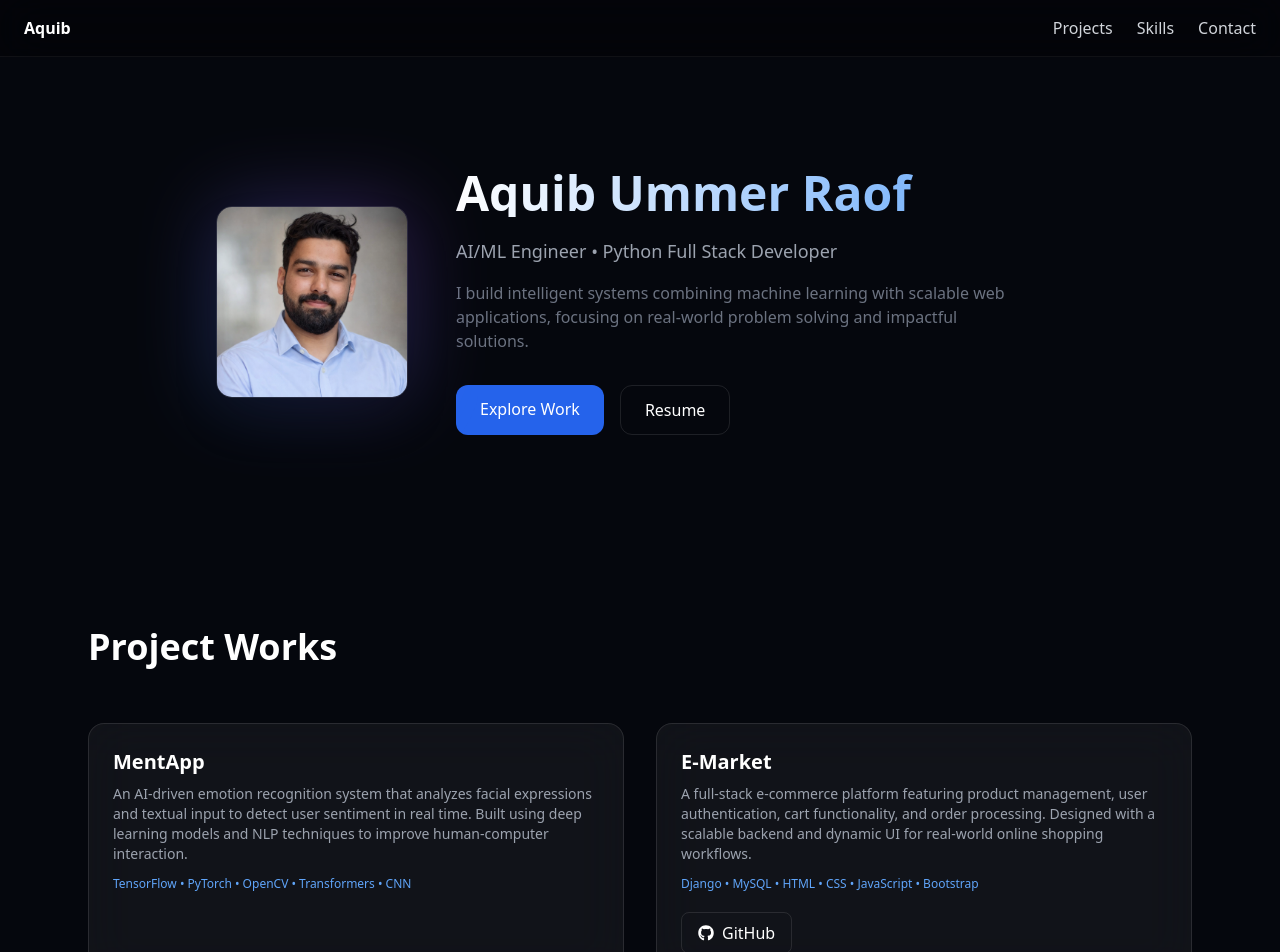
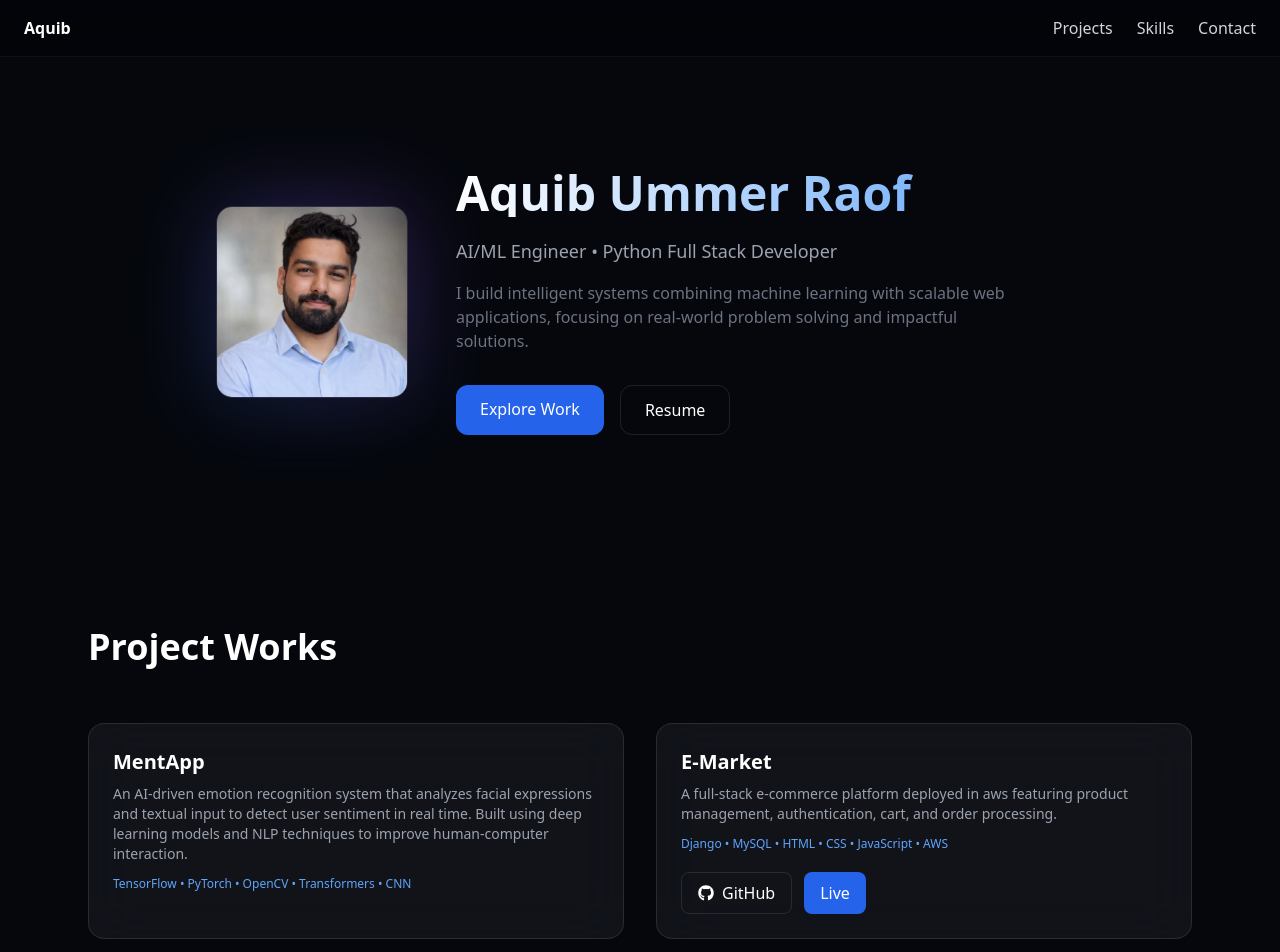
Before and after one commit to aquibgit/portfolio, a React app: page / in a window 1280 px wide. Shown: the top 952 px of the page. Built offline with nearby package versions, Linux system fonts and the light colour scheme; the HTML template or start-up script is replaced by a standard one.

Commit message:
added live button for emarket

```diff
--- a/src/App.jsx
+++ b/src/App.jsx
@@ -138,7 +138,8 @@ export default function Portfolio() {
 
               <p className="text-blue-400 text-xs mt-3">{p.tech}</p>
 
-              <div className="mt-5">
+              <div className="mt-5 flex gap-3">
+
   {p.github && (
     <a
       href={p.github}
@@ -146,13 +147,25 @@ export default function Portfolio() {
       rel="noopener noreferrer"
       className="inline-flex items-center gap-2 px-4 py-2 border border-white/10 rounded-lg
                  hover:bg-white hover:text-black
-                               hover:shadow-lg hover:shadow-blue-500/20
                  transition-all duration-300"
     >
       <FaGithub />
       GitHub
     </a>
   )}
+
+  {p.live && (
+    <a
+      href={p.live}
+      target="_blank"
+      rel="noopener noreferrer"
+      className="inline-flex items-center px-4 py-2 bg-blue-600 rounded-lg
+                 hover:bg-blue-500 transition"
+    >
+      Live
+    </a>
+  )}
+
 </div>
             </motion.div>
           ))}
@@ -277,11 +290,10 @@ const projects = [
   },
 {
   title: "E-Market",
-    description:
-      "A full-stack e-commerce platform featuring product management, user authentication, cart functionality, and order processing. Designed with a scalable backend and dynamic UI for real-world online shopping workflows.",
-    tech:
-      "Django • MySQL • HTML • CSS • JavaScript • Bootstrap",
-    github: "https://github.com/aquibgit/E-marketing"
+  description: "A full-stack e-commerce platform deployed in aws featuring product management, authentication, cart, and order processing.",
+  tech: "Django • MySQL • HTML • CSS • JavaScript • AWS",
+  github: "https://github.com/aquibgit/E-marketing",
+  live: "http://16.170.254.142/"
 },
   {
     title: "MediPlus",
```
Lines whose indentation alone changed are shown as unchanged.
